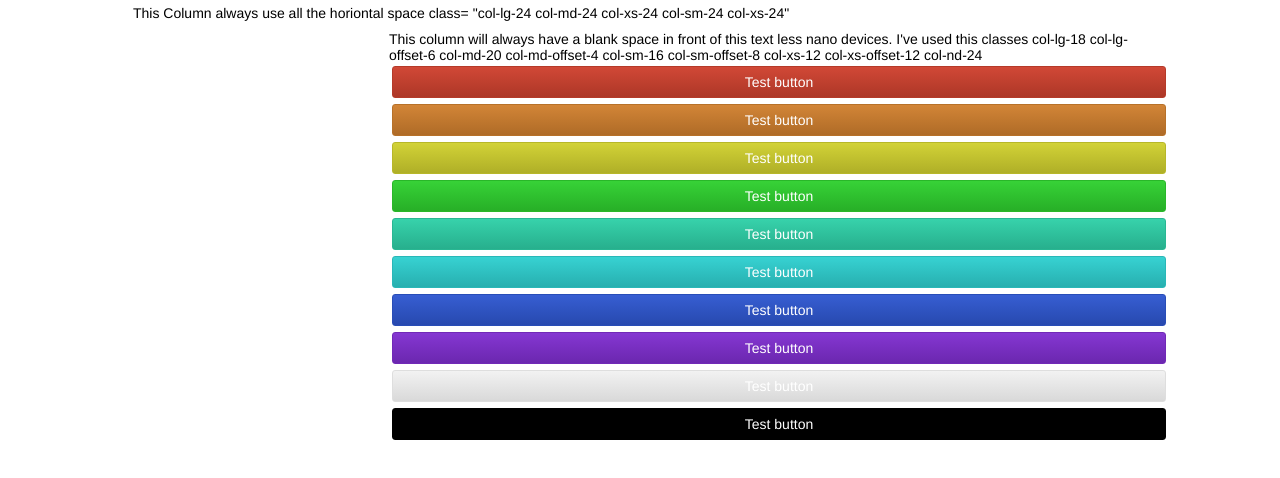
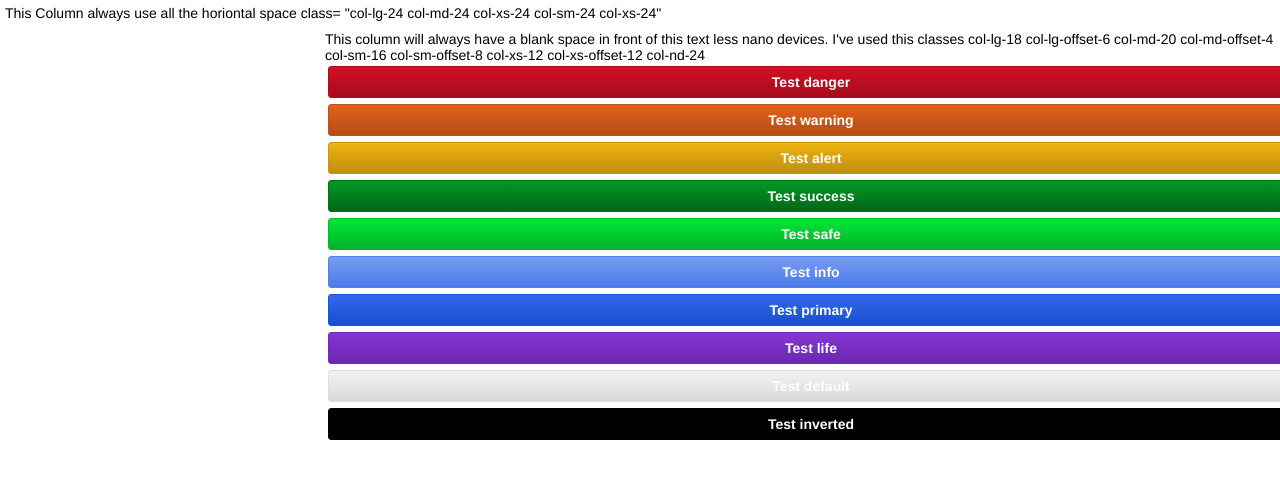
Before and after one commit to AndreLGava/mimicry, a plain HTML site: page index.html in a window 1280 px wide. Drawn offline with Linux system fonts and the light colour scheme.

Commit message:
Color scheme futuristic

```diff
--- a/index.html
+++ b/index.html
@@ -5,7 +5,7 @@
     <link rel="stylesheet" href="stylesheets/mimicry-futuristic.css">
   </head>
   <body>
-    <div class="container">
+    <div class="container-fluid">
       <div class="row">
           <div class="col-lg-24 col-md-24 col-xs-24 col-sm-24 col-xs-24">
             This Column always use all the horiontal space class= "col-lg-24 col-md-24 col-xs-24 col-sm-24 col-xs-24"
@@ -13,16 +13,16 @@
           <div class="col-lg-18 col-lg-offset-6 col-md-20 col-md-offset-4 col-sm-16 col-sm-offset-8 col-xs-12 col-xs-offset-12 col-nd-24">
             This column will always have a blank space in front of this text less nano devices. I've used this classes col-lg-18 col-lg-offset-6 col-md-20 col-md-offset-4 col-sm-16 col-sm-offset-8 col-xs-12 col-xs-offset-12 col-nd-24
               <br>
-            <a href="#" class="btn btn-danger btn-block"> Test button</a>
-            <a href="#" class="btn btn-warning btn-block"> Test button</a>
-            <a href="#" class="btn btn-alert btn-block"> Test button</a>
-            <a href="#" class="btn btn-success btn-block"> Test button</a>
-            <a href="#" class="btn btn-safe btn-block"> Test button</a>
-            <a href="#" class="btn btn-info btn-block"> Test button</a>
-            <a href="#" class="btn btn-primary btn-block"> Test button</a>
-            <a href="#" class="btn btn-life btn-block"> Test button</a>
-            <a href="#" class="btn btn-default btn-block"> Test button</a>
-            <a href="#" class="btn btn-inverted btn-block"> Test button</a>
+            <a href="#" class="btn btn-danger btn-block"> Test danger</a>
+            <a href="#" class="btn btn-warning btn-block"> Test warning</a>
+            <a href="#" class="btn btn-alert btn-block"> Test alert</a>
+            <a href="#" class="btn btn-success btn-block"> Test success</a>
+            <a href="#" class="btn btn-safe btn-block"> Test safe</a>
+            <a href="#" class="btn btn-info btn-block"> Test info</a>
+            <a href="#" class="btn btn-primary btn-block"> Test primary</a>
+            <a href="#" class="btn btn-life btn-block"> Test life</a>
+            <a href="#" class="btn btn-default btn-block"> Test default</a>
+            <a href="#" class="btn btn-inverted btn-block"> Test inverted</a>
           </div>
       </div>
     </div>
--- a/stylesheets/button/futuristic.scss
+++ b/stylesheets/button/futuristic.scss
@@ -9,6 +9,7 @@
       @include gradient(top, $color, darken($color,10));
       border: 1px solid darken($color, 8);
       color: #fff;
+      font-weight: bold;
       &:hover{
         background-color: darken($color,8);
       }
--- a/stylesheets/variables/default.scss
+++ b/stylesheets/variables/default.scss
@@ -12,3 +12,6 @@ $primary: darken($info, 25);
 $life: #AE7CFF;
 
 $mimicry: (inverted $inverted) (default $default) (danger $danger) (warning $warning) (alert $alert) (success $success) (safe $safe) (info $info) (primary $primary) (life $life) ;
+
+// default radius
+$radius: 3px;
--- a/stylesheets/variables/futuristic.scss
+++ b/stylesheets/variables/futuristic.scss
@@ -2,13 +2,15 @@
 //colors to template
 $inverted: #000;
 $default: #f2f2f2;
-$danger: #d14836;
-$warning:#d28537;
-$alert: #d2d237;
-$success:#37d237;
-$safe: #37d2ab;
-$info:#37d2d2;
-$primary: #375ed2;
+$danger: #d50f25;
+$alert:  #eeb211;
+$warning: mix($alert, $danger, 50%);
+$success: #009925;
+$safe: lighten($success, 15);
+$primary: #3369e8;
+$info: lighten($primary, 15);
 $life: #8537d2;
 
 $mimicry: (inverted $inverted) (default $default) (danger $danger) (warning $warning) (alert $alert) (success $success) (safe $safe) (info $info) (primary $primary) (life $life) ;
+// default radius
+$radius: 2px;
--- a/stylesheets/variables/variables.scss
+++ b/stylesheets/variables/variables.scss
@@ -12,6 +12,3 @@ $alignment: left, right, justify, center;
 
 //Position element to divs
 $element: left, right;
-
-// default radius
-$radius: 3px;
```
Also changed, not shown: stylesheets/mimicry-futuristic.css, 1 other file.
